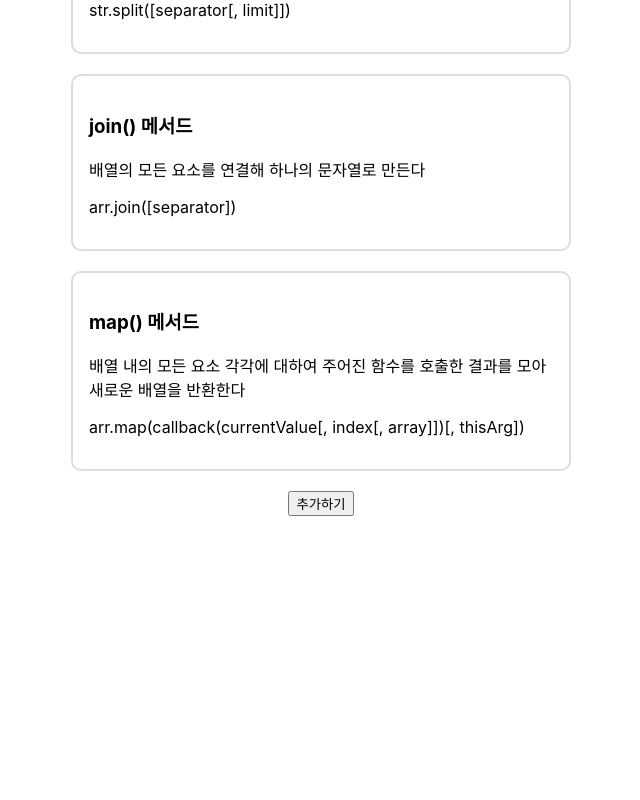
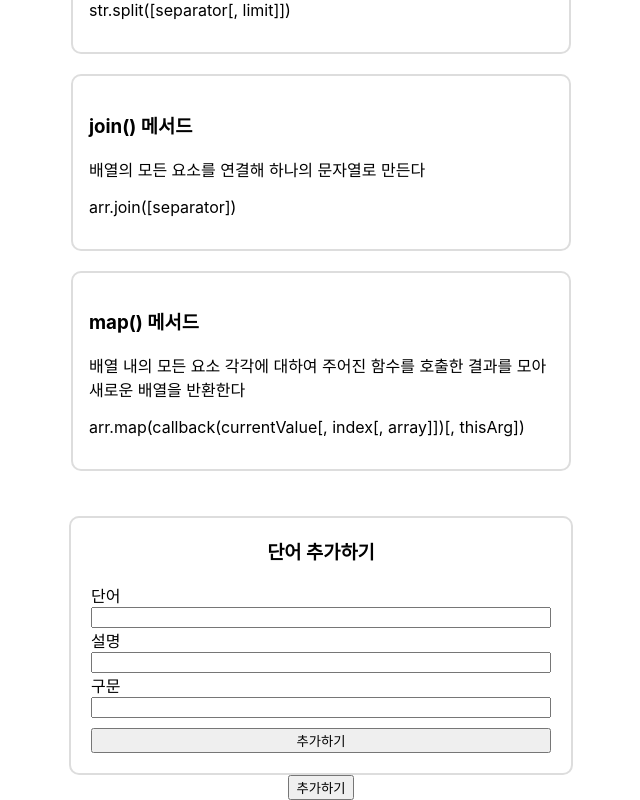
Before and after one commit to parkksss/my_dictionary, a React (Create React App) app: page / in a window 1280 px wide. Shown: the part 246-1046 px from the top of the page, without its empty margins (319-959 px from the left). Before the commit the page ends 800 px from the top, so only its background shows below. Built offline with nearby package versions, Linux system fonts and the light colour scheme.

Commit message:
add - add pg form

```diff
--- a/src/Add.js
+++ b/src/Add.js
@@ -1,7 +1,42 @@
 import React from 'react';
+import styled from 'styled-components';
 
 const Add = (props) => {
-  return null;
+  return (
+    <Note>
+      <h3>단어 추가하기</h3>
+
+      <AddForm>
+        <label>단어</label>
+        <input type="text"/>
+        <label>설명</label>
+        <input type="text"/>
+        <label>구문</label>
+        <input type="text"/>
+        <button type="submit" value="Submit">추가하기</button>
+      </AddForm>
+    </Note>
+  );
 }
 
+const Note = styled.div`
+  width: 95%;
+  max-width: 500px;
+  height: 500px;
+  margin-top: 25px;
+  border: 2px solid #ddd;
+  border-radius: 10px;
+  h3 {
+    text-align: center;
+  }
+`;
+const AddForm = styled.form`
+  padding: 0 20px 20px;
+  display: flex;
+  flex-direction: column;
+  button {
+    margin-top: 10px;
+  }
+`;
+
 export default Add;
--- a/src/App.js
+++ b/src/App.js
@@ -27,6 +27,7 @@ function App() {
       <Container>
         <Notes notes={notes}/>
       </Container>
+      <Add/>
       <button>추가하기</button>
     </AppWrap>
   );
--- a/src/Notes.js
+++ b/src/Notes.js
@@ -25,8 +25,6 @@ const NoteWrap = styled.div`
   margin-bottom: 20px;
   border: 2px solid #ddd;
   border-radius: 10px;
-  // display: flex;
-  // flex-direction: column;
 `;
 
 export default Notes;
```
